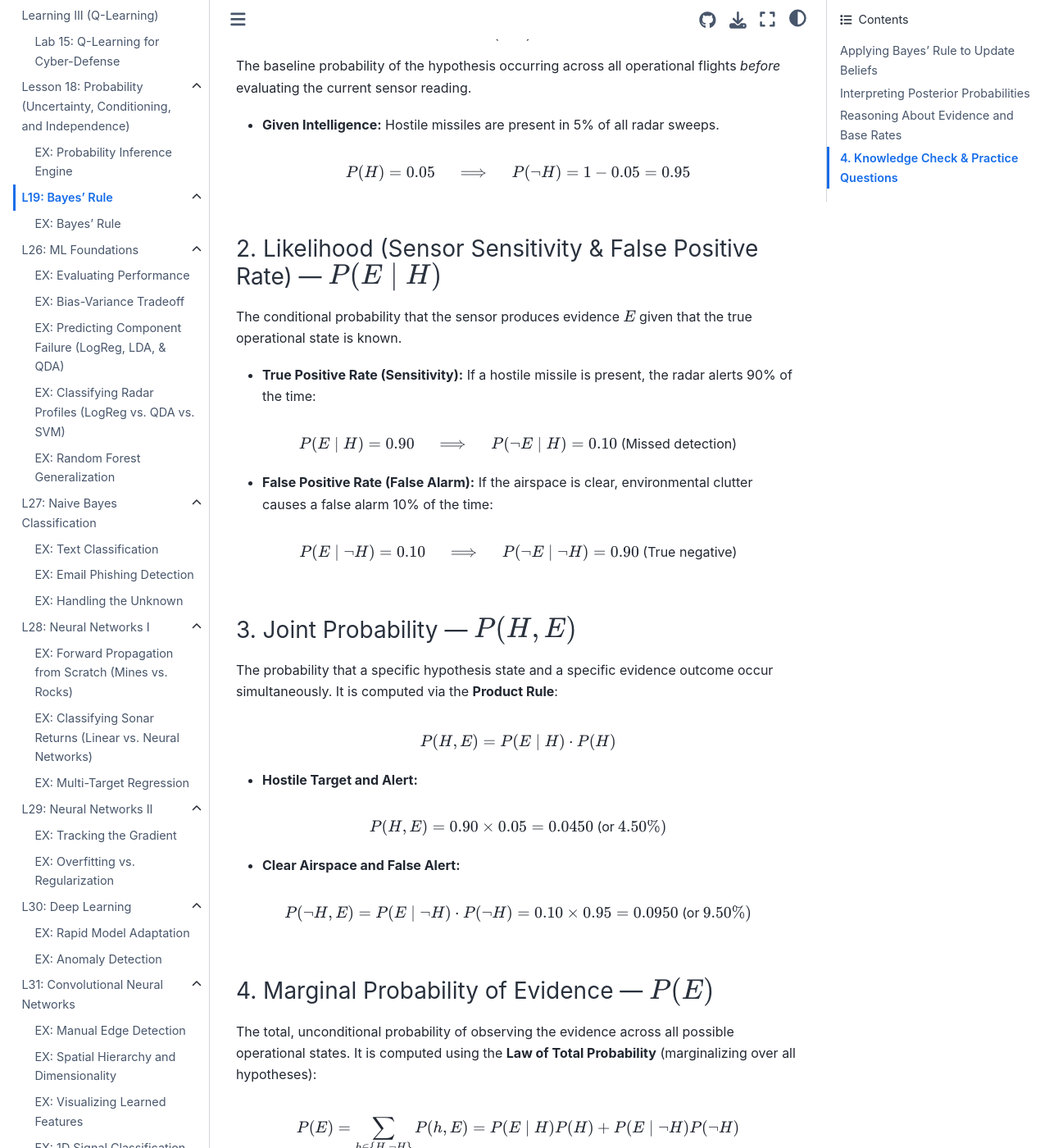
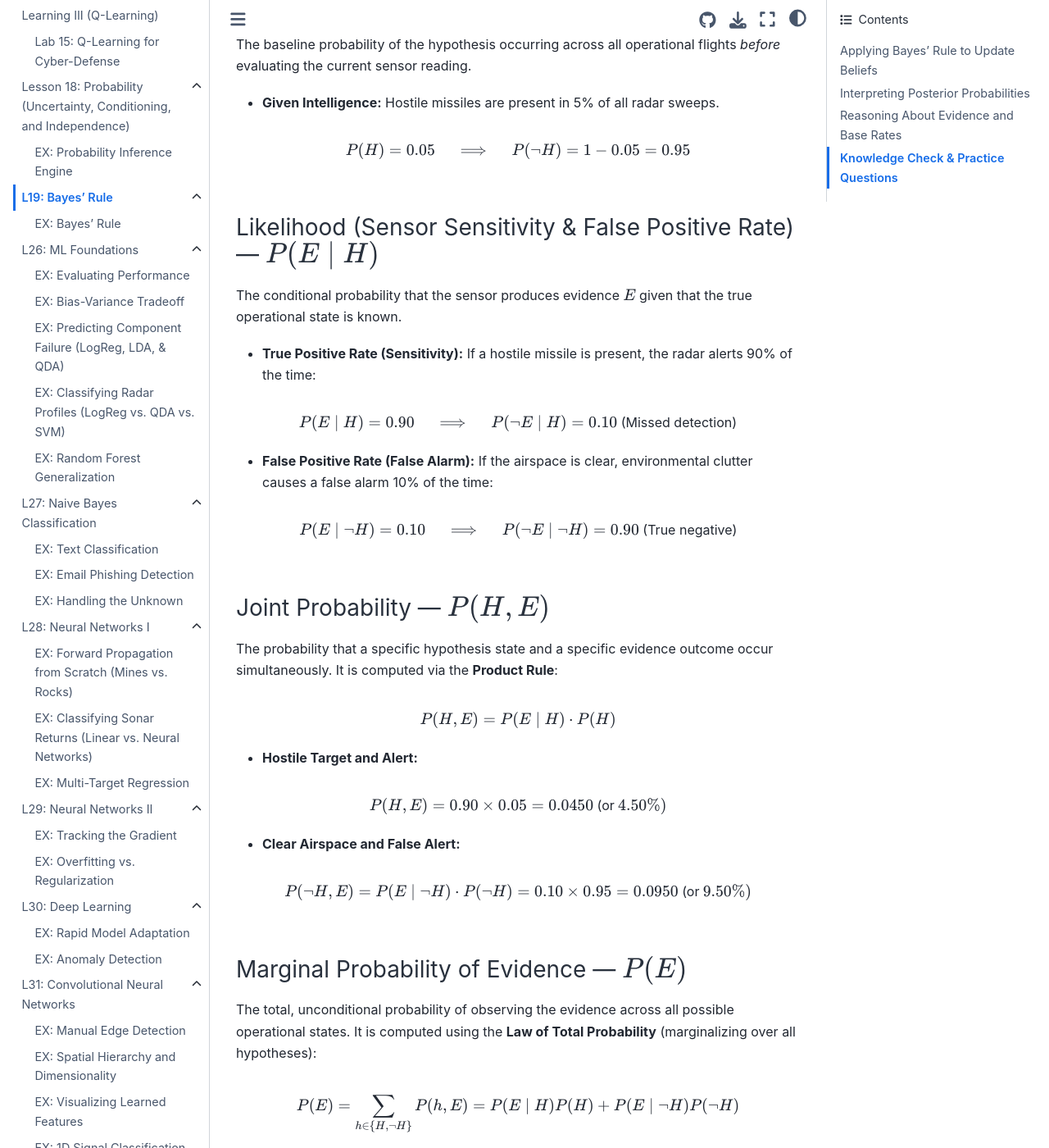
Before and after one commit to TheCodeheadMT/471Book, a Jupyter Book: the page built from book/lessons/19/bayes.md, in a window 1280 px wide and 1400 px high, scrolled down 2031 px. Shown: the whole window at 82% size. Built offline with Jupyter Book 1.0.4 settings and Sphinx 7.4.7 and the Sphinx Book theme 1.1.4, drawn with Linux system fonts in a browser that asks for light colours; comment, search, counter and statistics services are not loaded; some of the changed text lies outside the part shown.

Commit message:
Updated 19.

```diff
--- a/book/lessons/19/bayes.md
+++ b/book/lessons/19/bayes.md
@@ -12,12 +12,12 @@ When an AI system operates in an uncertain battlefield, it begins with an initia
 
 ## Applying Bayes' Rule to Update Beliefs
 
-**{term}`Bayes' Rule**` is a mathematical theorem that defines how to calculate a {term}`Posterior Probability` by reversing conditional probabilities.
+{term}`Bayes' Rule` is a mathematical theorem that defines how to calculate a {term}`Posterior Probability` by reversing conditional probabilities.
 
 $$P(A \mid B) = \frac{P(B \mid A)P(A)}{P(B)}$$
 
-* $P(A)$: **{term}`Prior Probability**`. What we believed about hypothesis $A$ before seeing any new evidence.
-* $P(B \mid A)$: **{term}`Likelihood**`. The probability of observing evidence $B$ if hypothesis $A$ is true.
+* $P(A)$: {term}`Prior Probability`. What we believed about hypothesis $A$ before seeing any new evidence.
+* $P(B \mid A)$: {term}`Likelihood`. The probability of observing evidence $B$ if hypothesis $A$ is true.
 * $P(B)$: **Marginal Likelihood**. The total probability of observing evidence $B$ under any circumstance.
 * $P(A \mid B)$: **Posterior Probability**. Our newly updated belief about hypothesis $A$ after observing evidence $B$.
 
@@ -66,7 +66,7 @@ An Airborne Early Warning & Control (AEW&C) radar evaluates whether an unidentif
 * **Hypothesis states:** $H$ (Hostile missile present) vs. $\neg H$ (No missile / clear airspace).
 * **Evidence states:** $E$ (Radar alarms) vs. $\neg E$ (Radar remains silent).
 
-### 1. Prior Probability — $P(H)$
+### Prior Probability — $P(H)$
 
 The baseline probability of the hypothesis occurring across all operational flights *before* evaluating the current sensor reading.
 
@@ -75,7 +75,7 @@ The baseline probability of the hypothesis occurring across all operational flig
 $$P(H) = 0.05 \quad \implies \quad P(\neg H) = 1 - 0.05 = 0.95$$
 
 
-### 2. Likelihood (Sensor Sensitivity & False Positive Rate) — $P(E \mid H)$
+### Likelihood (Sensor Sensitivity & False Positive Rate) — $P(E \mid H)$
 
 The conditional probability that the sensor produces evidence $E$ given that the true operational state is known.
 
@@ -89,7 +89,7 @@ $$P(E \mid H) = 0.90 \quad \implies \quad P(\neg E \mid H) = 0.10 \text{ (Missed
 $$P(E \mid \neg H) = 0.10 \quad \implies \quad P(\neg E \mid \neg H) = 0.90 \text{ (True negative)}$$
 
 
-### 3. Joint Probability — $P(H, E)$
+### Joint Probability — $P(H, E)$
 
 The probability that a specific hypothesis state and a specific evidence outcome occur simultaneously. It is computed via the **Product Rule**:
 
@@ -105,7 +105,7 @@ $$P(H, E) = 0.90 \times 0.05 = 0.0450 \text{ (or } 4.50\%)$$
 $$P(\neg H, E) = P(E \mid \neg H) \cdot P(\neg H) = 0.10 \times 0.95 = 0.0950 \text{ (or } 9.50\%)$$
 
 
-### 4. Marginal Probability of Evidence — $P(E)$
+### Marginal Probability of Evidence — $P(E)$
 
 The total, unconditional probability of observing the evidence across all possible operational states. It is computed using the **Law of Total Probability** (marginalizing over all hypotheses):
 
@@ -158,7 +158,7 @@ Because failures are so rare, the false alerts generated from the massive no-fai
 
 ---
 
-## 4. Knowledge Check & Practice Questions
+## Knowledge Check & Practice Questions
 
 1. Suppose the probability of a drone's primary sensor failing is $P(A)=0.30$, and the probability of it failing given the backup sensor has already failed is $P(A\vert{}B)=0.30$. Are these failure events independent or dependent?<br>
 A) Independent<br>
```
Also changed, not shown: other parts of book/lessons/19/bayes.md (+1 -1 lines), book/exercises/L19.md (+8 -0 lines).
